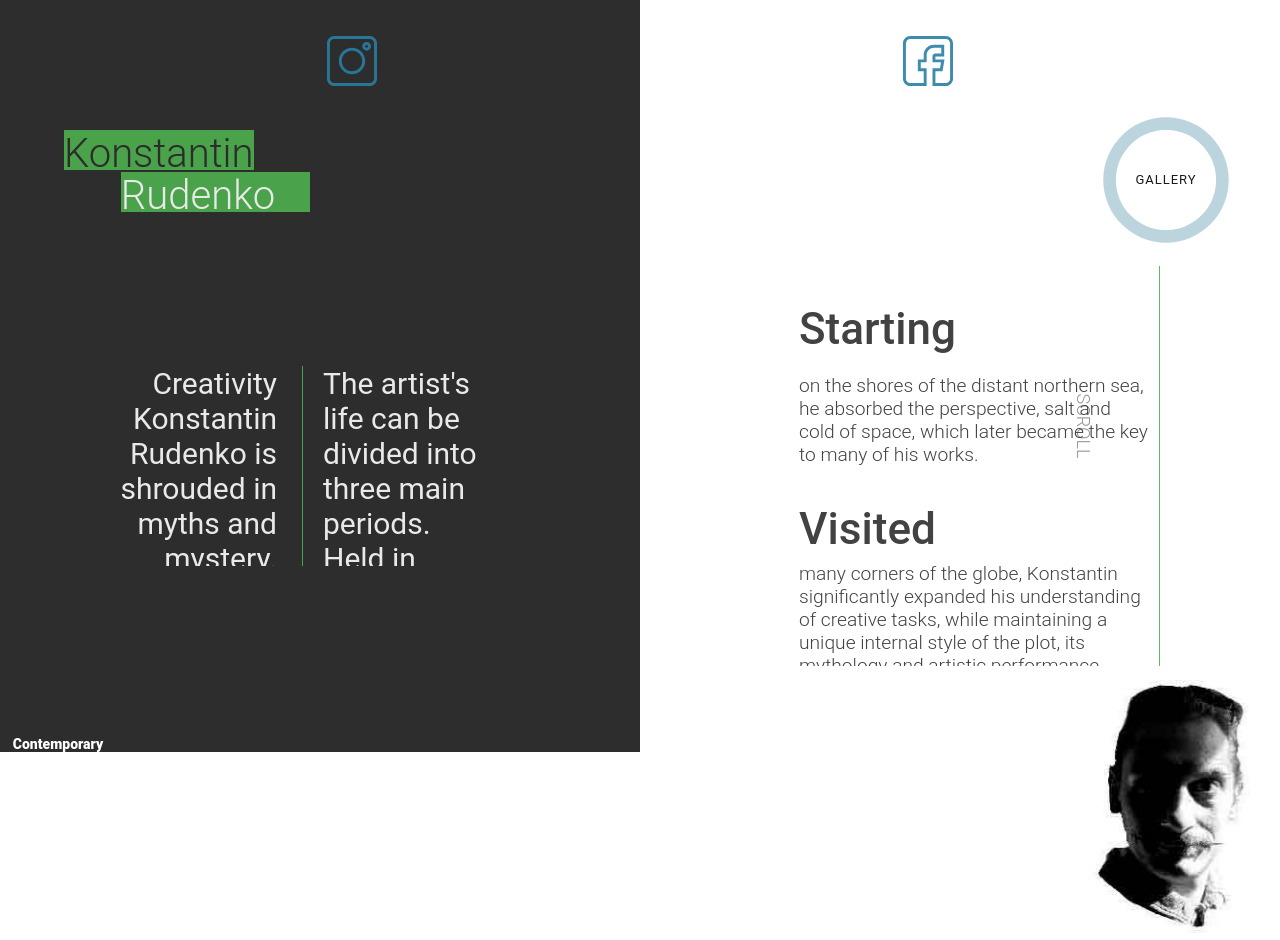
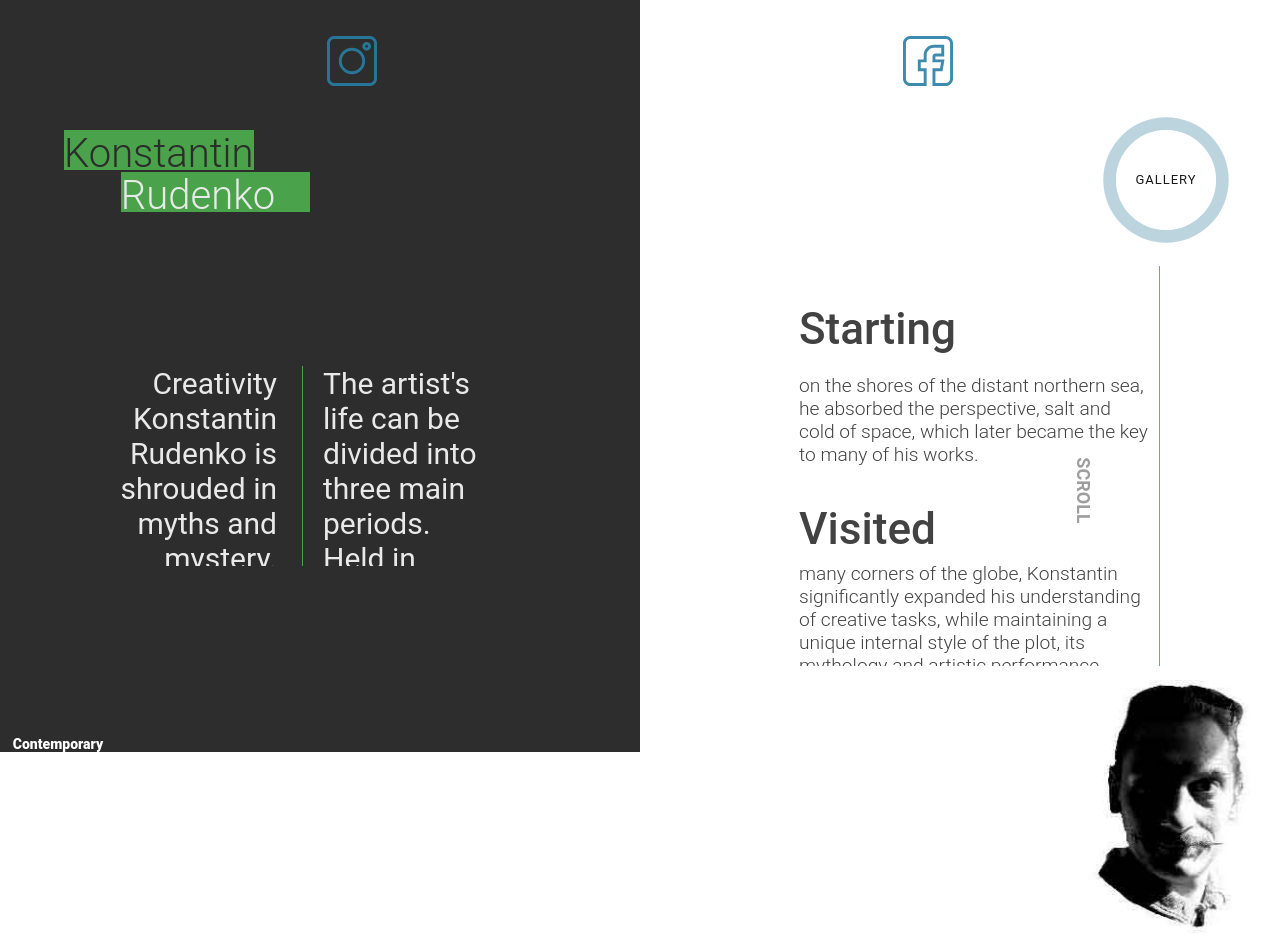
Before and after one commit to dreamchasersuon/art-website, a PHP site: page /home.html in a window 1280 px wide. Run offline with PHP 8.4, Linux system fonts and the light colour scheme; grey boxes are pictures that could not be loaded.

Commit message:
Apply css to scroll and positioning

```diff
--- a/style.css
+++ b/style.css
@@ -131,16 +131,20 @@ main {
 	border-right:1px solid rgba(78, 178, 78, 1);
 }
 .scroll-pointer {
-	position: relative;
-	font-size:18px;
-	font-family:'Roboto', sans-serif;
-	font-weight:300;
-	color:rgba(148, 148, 148, 1);
+	position: absolute;
+	font-size: 18px;
+	font-family: 'Roboto', sans-serif;
+	font-weight: 600;
+	color: rgba(148, 148, 148, 1);
 	transform: rotate(90deg);
 	text-transform: uppercase;
-	left: 64%;
-top: 55%;
-height: 3vh;
+	left: 82%;
+	top: 60%;
+	background-image: url(https://media.giphy.com/media/3o7bud4Ujk6S6MrKGQ/giphy.gif);
+	background-size: cover;
+	color: transparent;
+	-moz-background-clip: text;
+	-webkit-background-clip: text;
 }
 h2 {
 	font-size:44px;
```
